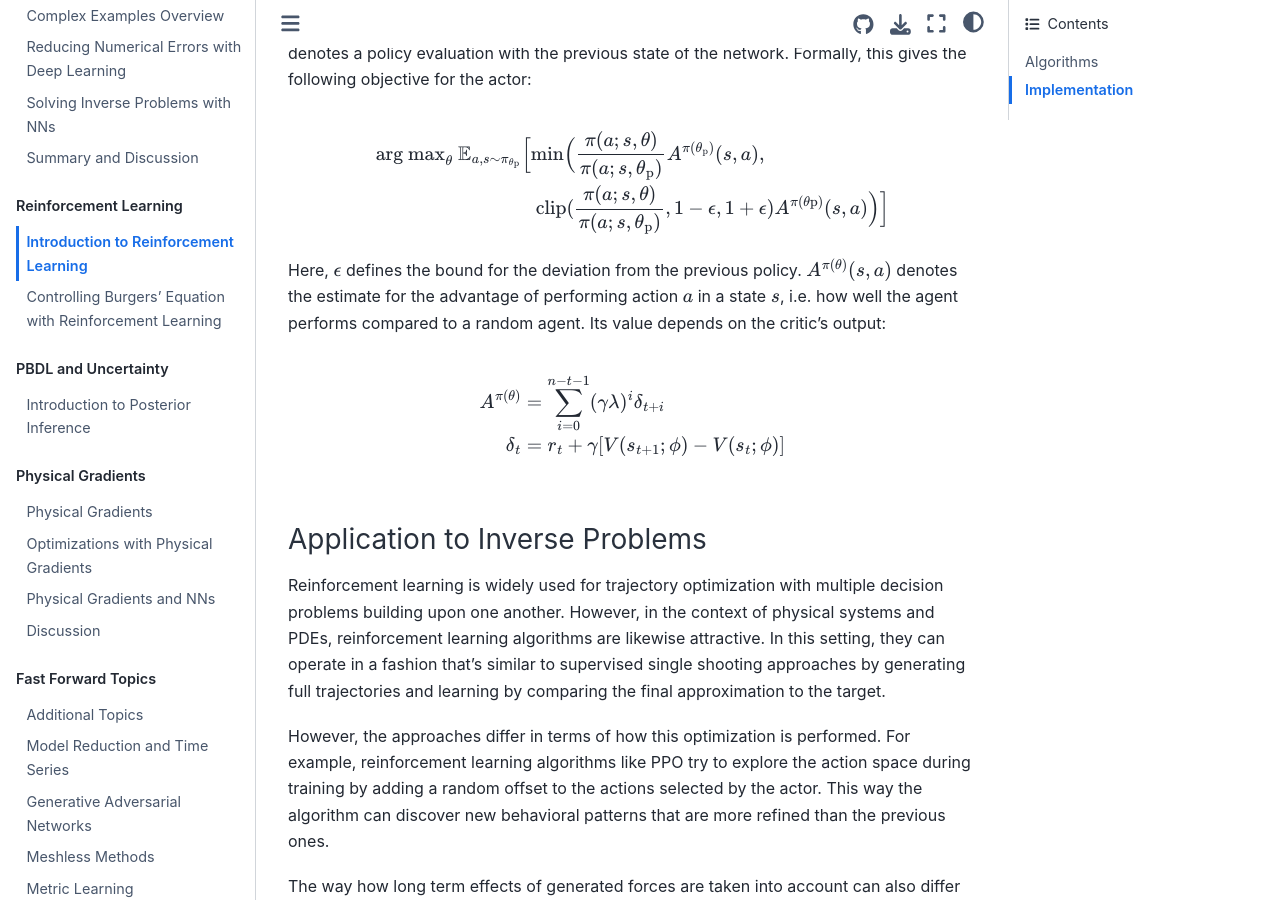
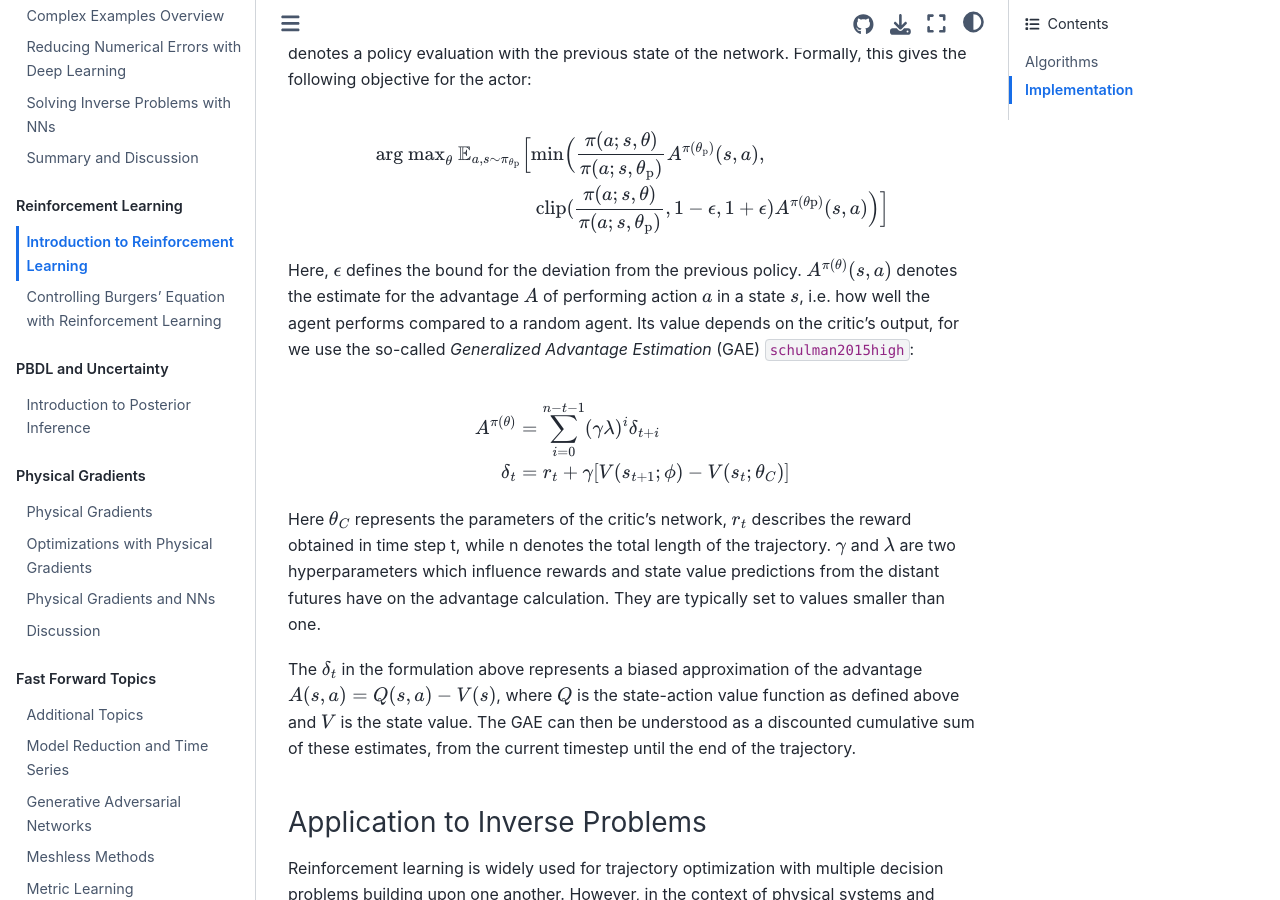
Before and after one commit to tum-pbs/pbdl-book, a Jupyter Book: the page built from reinflearn-intro.md, in a window 1280 px wide and 900 px high, scrolled down 1814 px. Built offline with Jupyter Book 1.0.4 settings and Sphinx 7.4.7 and the Sphinx Book theme 1.1.4, drawn with Linux system fonts in a browser that asks for light colours; pages that are not in the unit, such as notebooks, are missing from menus; cross-references to code outside the pages are shown as plain code.

Commit message:
update actor critic equations

```diff
--- a/references.bib
+++ b/references.bib
@@ -885,3 +885,10 @@
   journal={arXiv:1707.06347},
   year={2017}
 }
+
+@article{schulman2015high,
+  title={High-dimensional continuous control using generalized advantage estimation},
+  author={Schulman, John and Moritz, Philipp and Levine, Sergey and Jordan, Michael and Abbeel, Pieter},
+  journal={arXiv preprint arXiv:1506.02438},
+  year={2015}
+}
--- a/reinflearn-intro.md
+++ b/reinflearn-intro.md
@@ -36,19 +36,18 @@ $$\begin{aligned}
             A^{\pi(\theta{\text{p}})}(s, a) \Big) \Big]
 \end{aligned}$$
 
-<!-- $$\begin{aligned}
-\theta_{k+1}  &= \text{arg max}_{\theta}L(\theta_k, \theta) \\
-L(\theta_k, \theta) &=
-    \mathbb{E}_{s, a \sim \pi_{\theta_k}}[\text{min}(\frac{\pi_\theta(a|s)}{\pi_{\theta_k}(a|s)}A^{\pi_{\theta_k}}(s, a), \text{clip}(\frac{\pi_\theta(a|s)}{\pi_{\theta_k}(a|s)}, 1-\epsilon, 1+\epsilon)A^{\pi_{\theta_k}}(s, a))]
-\end{aligned}$$ -->
-
-Here, $\epsilon$ defines the bound for the deviation from the previous policy. $A^{\pi(\theta)}(s, a)$ denotes the estimate for the advantage of performing action $a$ in a state $s$, i.e. how well the agent performs compared to a random agent. Its value depends on the critic's output:
+Here, $\epsilon$ defines the bound for the deviation from the previous policy. $A^{\pi(\theta)}(s, a)$ denotes the estimate for the advantage $A$ of performing action $a$ in a state $s$, i.e. how well the agent performs compared to a random agent. Its value depends on the critic's output, for we use the so-called _Generalized Advantage Estimation_ (GAE) {cite}`schulman2015high`:
 
 $$\begin{aligned}
 A^{\pi(\theta)} &= \sum\limits_{i=0}^{n-t-1}(\gamma\lambda)^i\delta_{t+i} \\
-\delta_t             &= r_t+\gamma [V(s_{t+1} ; \phi) - V(s_t ; \phi)]
+\delta_t             &= r_t+\gamma [V(s_{t+1} ; \phi) - V(s_t ; \theta_C)]
 \end{aligned}$$
 
+Here $\theta_C$ represents the parameters of the critic's network, $r_t$ describes the reward obtained in time step t, while n denotes the total length of the trajectory. $\gamma$ and $\lambda$ are two hyperparameters
+which influence rewards and state value predictions from the distant futures have on the advantage calculation.
+They are typically set to values smaller than one.
+
+The $\delta_t$ in the formulation above represents a biased approximation of the advantage $A(s, a) = Q(s, a) - V(s)$, where $Q$ is the state-action value function as defined above and $V$ is the state value. The GAE can then be understood as a discounted cumulative sum of these estimates, from the current timestep until the end of the trajectory.
 
 ### Application to Inverse Problems
 
```
Also changed, not shown: diffphys-dpvspinn.md (+1 -1 lines).
